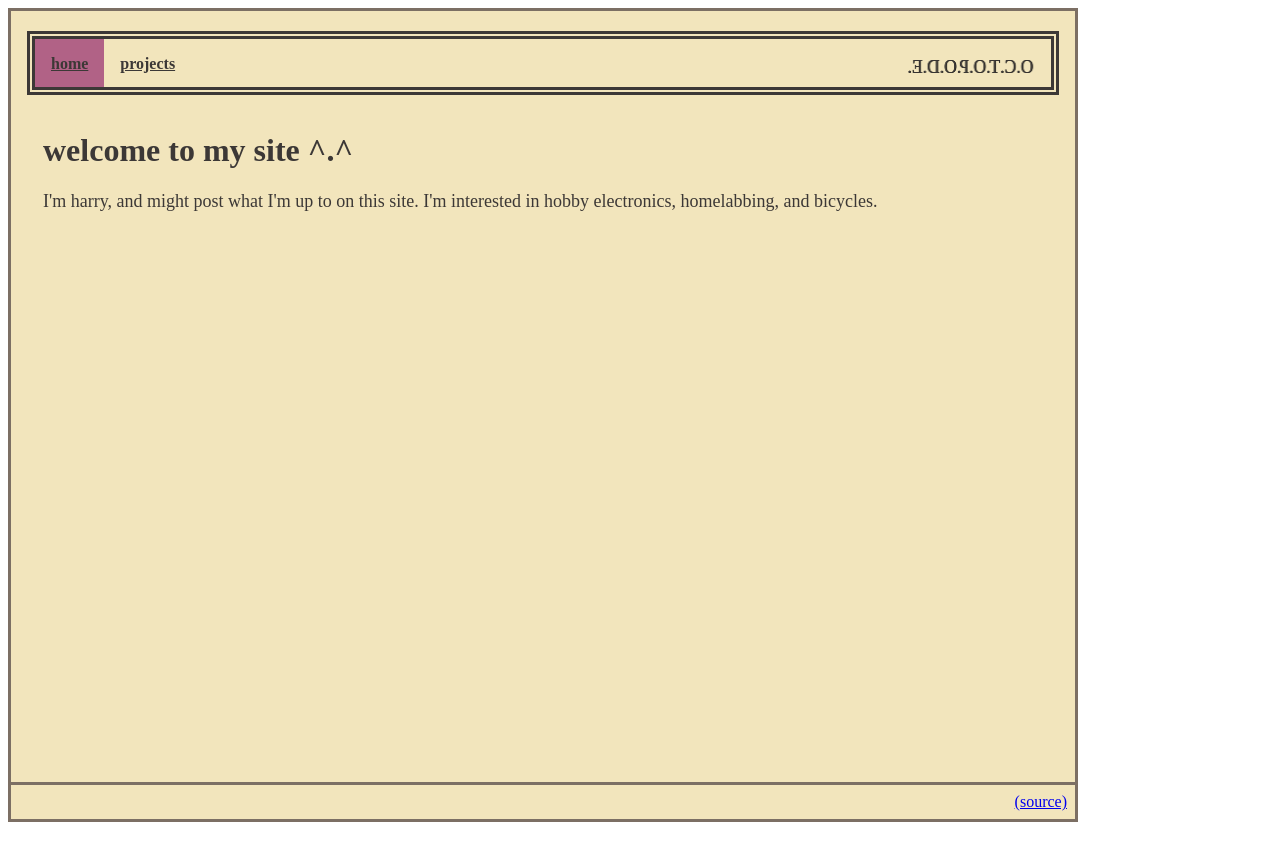
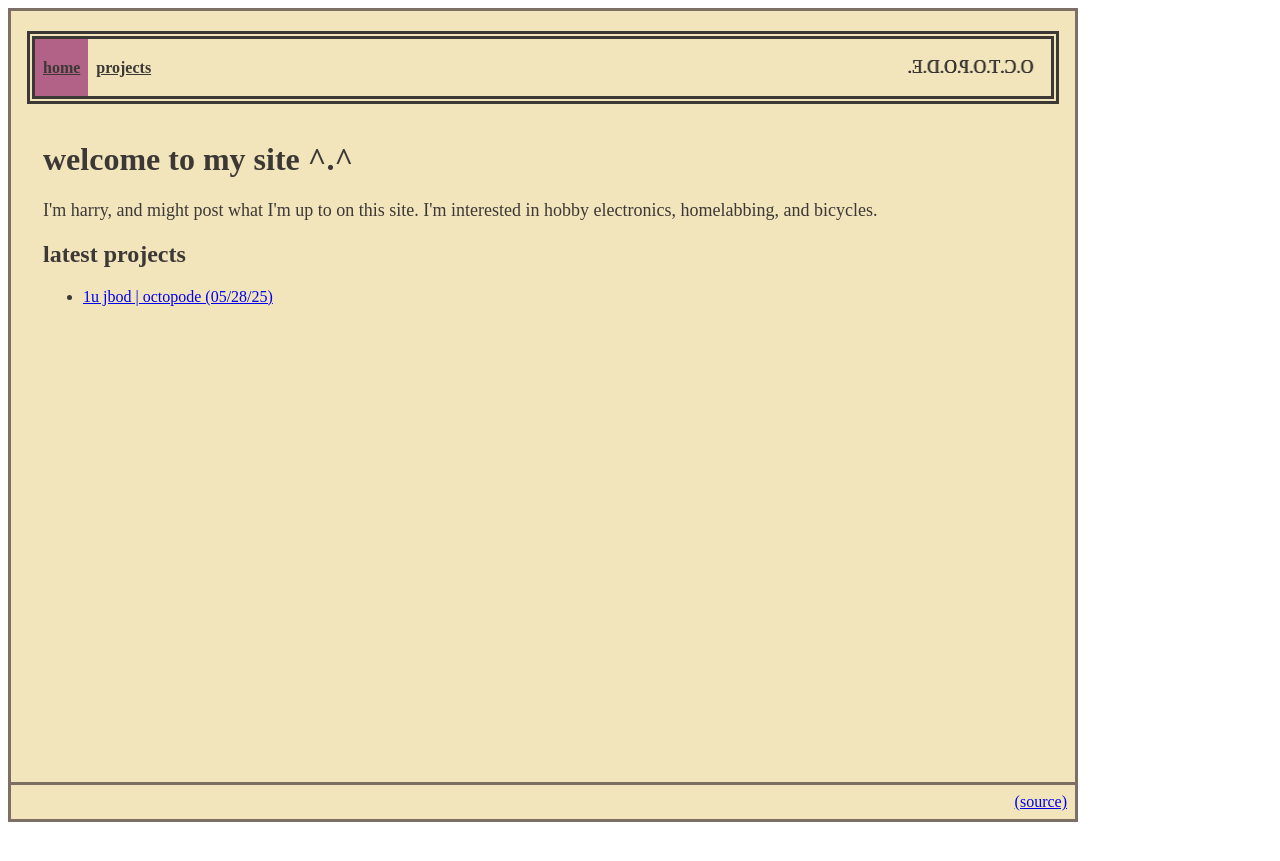
Before and after one commit to harry48225/static-site-template, a Jekyll site: the page built from index.html, in a window 1280 px wide. Shown: the top 861 px of the page. Built offline with Jekyll 4.4.1, drawn with Linux system fonts in a browser that asks for light colours.

Commit message:
add projects to home page

```diff
--- a/_sass/main.scss
+++ b/_sass/main.scss
@@ -32,13 +32,15 @@ p {
   display: flex;
   margin: 16px -16px;
   border: var(--fg) double 8px;
-  height: 48px;
 }
 
 .navbar-item {
-  padding: 16px;
+  display: flex;
+  vertical-align: center;
+  align-items: center;
   color: var(--fg) !important;
   font-weight: bold;
+  padding: 0 8px;
 }
 
 img {
--- a/index.html
+++ b/index.html
@@ -5,3 +5,13 @@ title: octopode
 
 <h1>welcome to my site ^.^</h1>
 <p>I'm harry, and might post what I'm up to on this site. I'm interested in hobby electronics, homelabbing, and bicycles.</p>
+
+<h2>latest projects</h2>
+
+<ul>
+    {% for post in site.projects %}
+        <li>
+            <a href="{{ post.url }}">{{ post.title }} ({{ post.date | date: "%m/%d/%y" }})</a>
+        </li>
+    {% endfor %}
+</ul>
```
